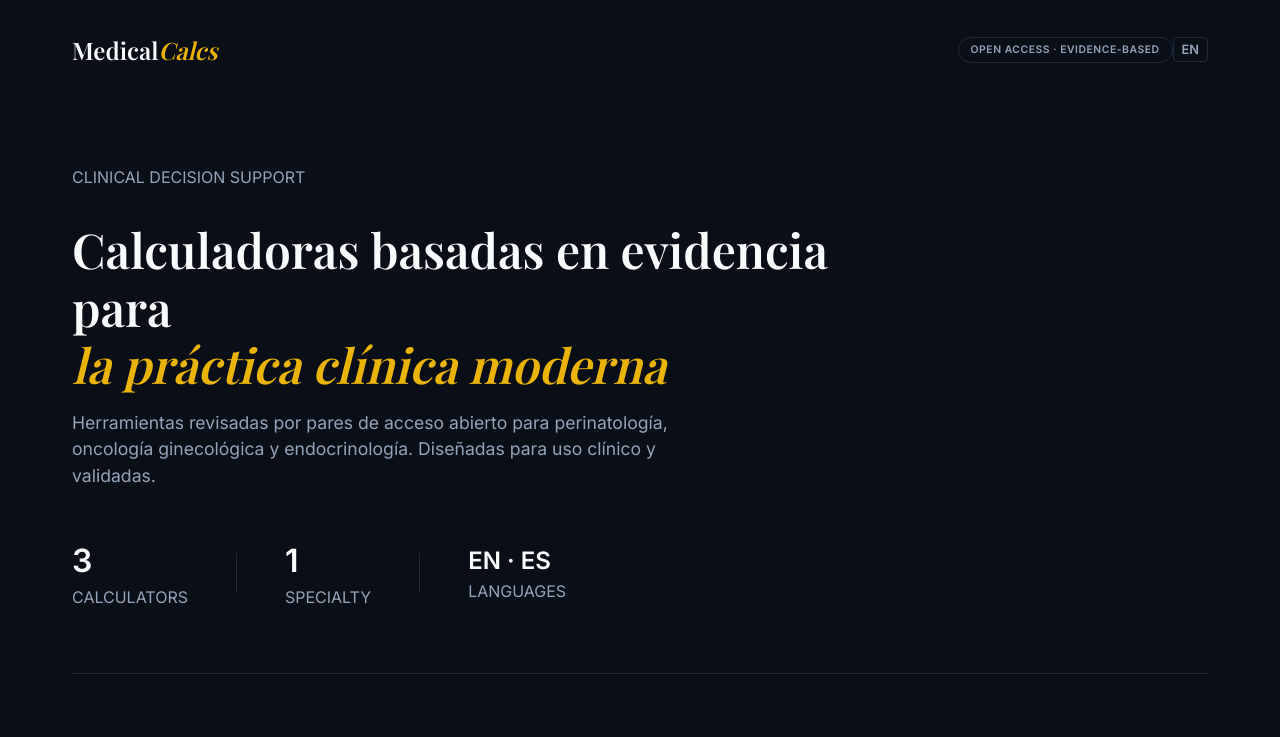
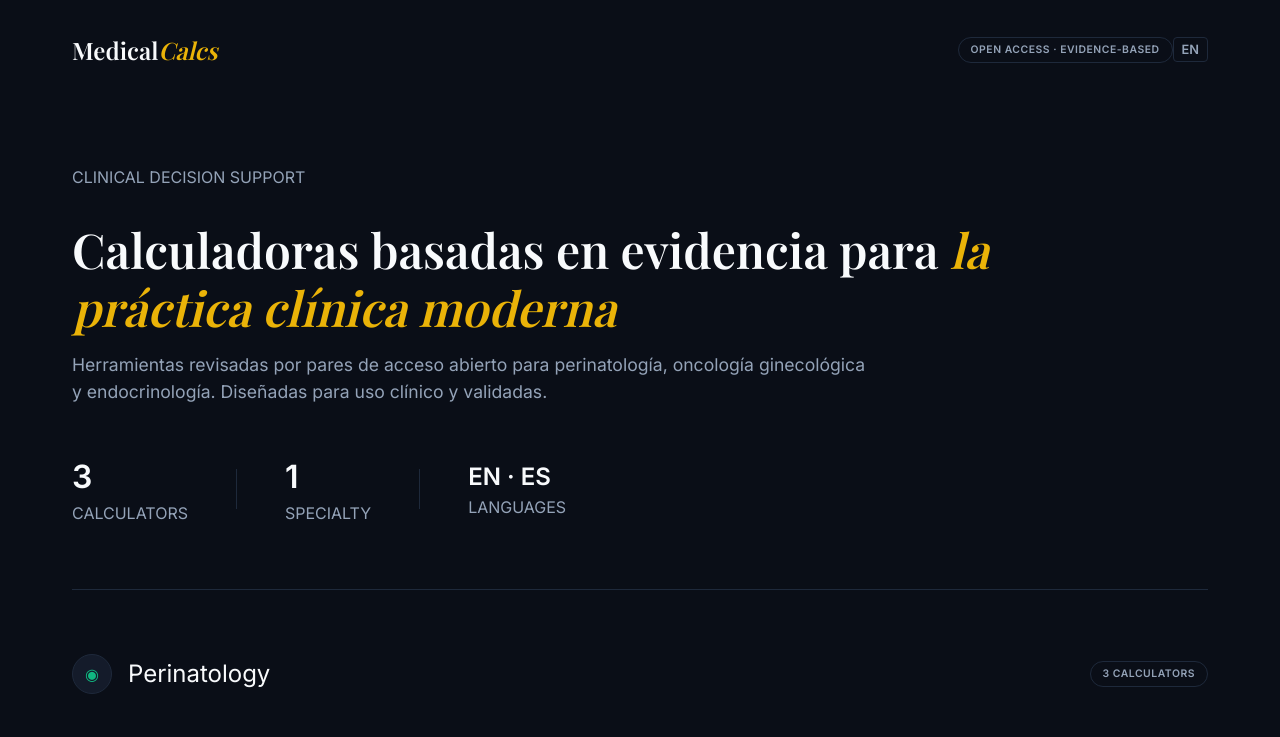
Before and after one commit to ginejuan/MedicalCalcs, a React (Vite) app: page / in a window 1280 px wide. Shown: the top 737 px of the page. Built offline with nearby package versions, Linux system fonts and the light colour scheme; a web font is replaced by a local one.

Commit message:
style: remove artificial text wrapping on Home page hero banner

```diff
--- a/src/pages/Home.tsx
+++ b/src/pages/Home.tsx
@@ -16,12 +16,12 @@ export const Home: React.FC = () => {
           </Typography>
         </div>
 
-        <div style={{ maxWidth: '800px', marginBottom: 'var(--space-2xl)' }}>
+        <div style={{ maxWidth: '1000px', marginBottom: 'var(--space-2xl)' }}>
           <Typography variant="h1" style={{ fontSize: '3rem', lineHeight: 1.2, marginBottom: 'var(--space-md)' }}>
-            {language === 'en' ? 'Evidence-based calculators for' : 'Calculadoras basadas en evidencia para'}<br/>
+            {language === 'en' ? 'Evidence-based calculators for ' : 'Calculadoras basadas en evidencia para '}
             <span className="italic text-gold">{language === 'en' ? 'modern clinical practice' : 'la práctica clínica moderna'}</span>
           </Typography>
-          <Typography variant="body1" className="text-secondary" style={{ fontSize: '1.1rem', maxWidth: '600px' }}>
+          <Typography variant="body1" className="text-secondary" style={{ fontSize: '1.1rem', maxWidth: '800px' }}>
             {language === 'en' ? 'Open-access, peer-reviewed tools for perinatology, gynecological oncology, and endocrinology. Designed for clinical use and validated for scientific citation.' : 'Herramientas revisadas por pares de acceso abierto para perinatología, oncología ginecológica y endocrinología. Diseñadas para uso clínico y validadas.'}
           </Typography>
         </div>
```
